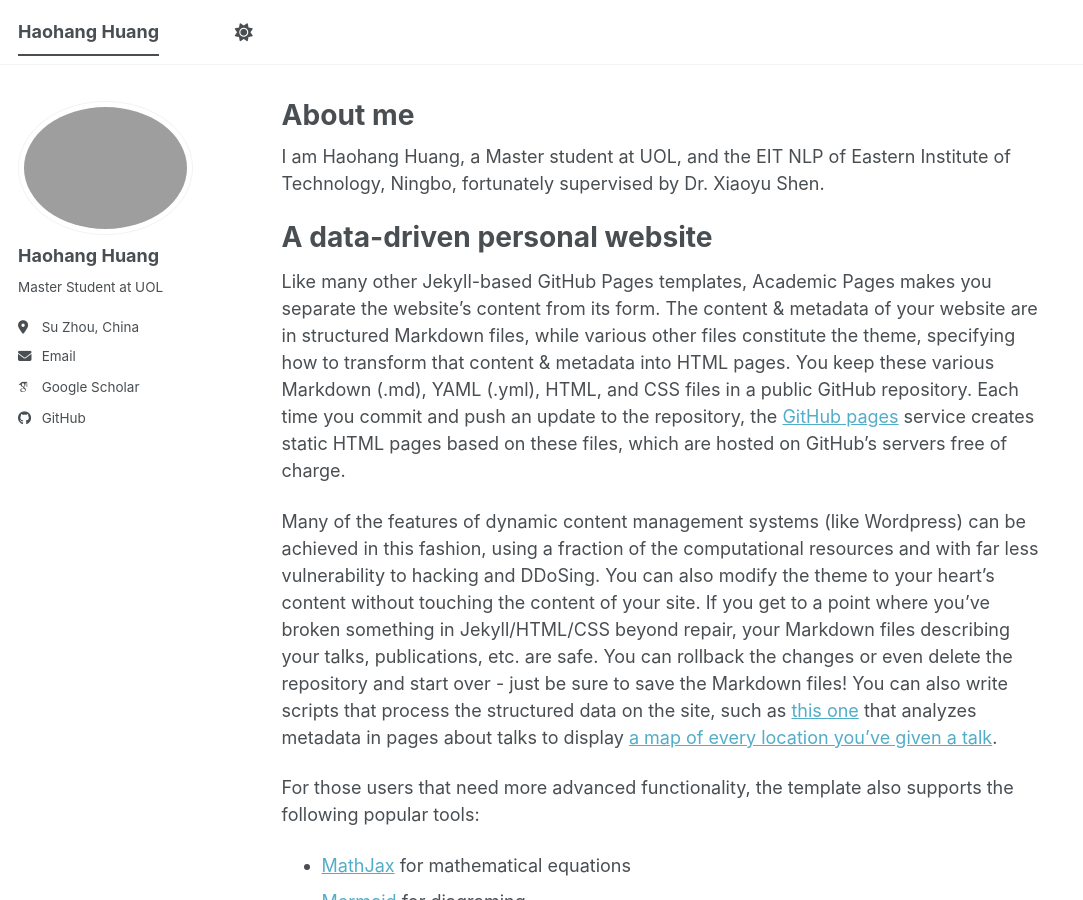
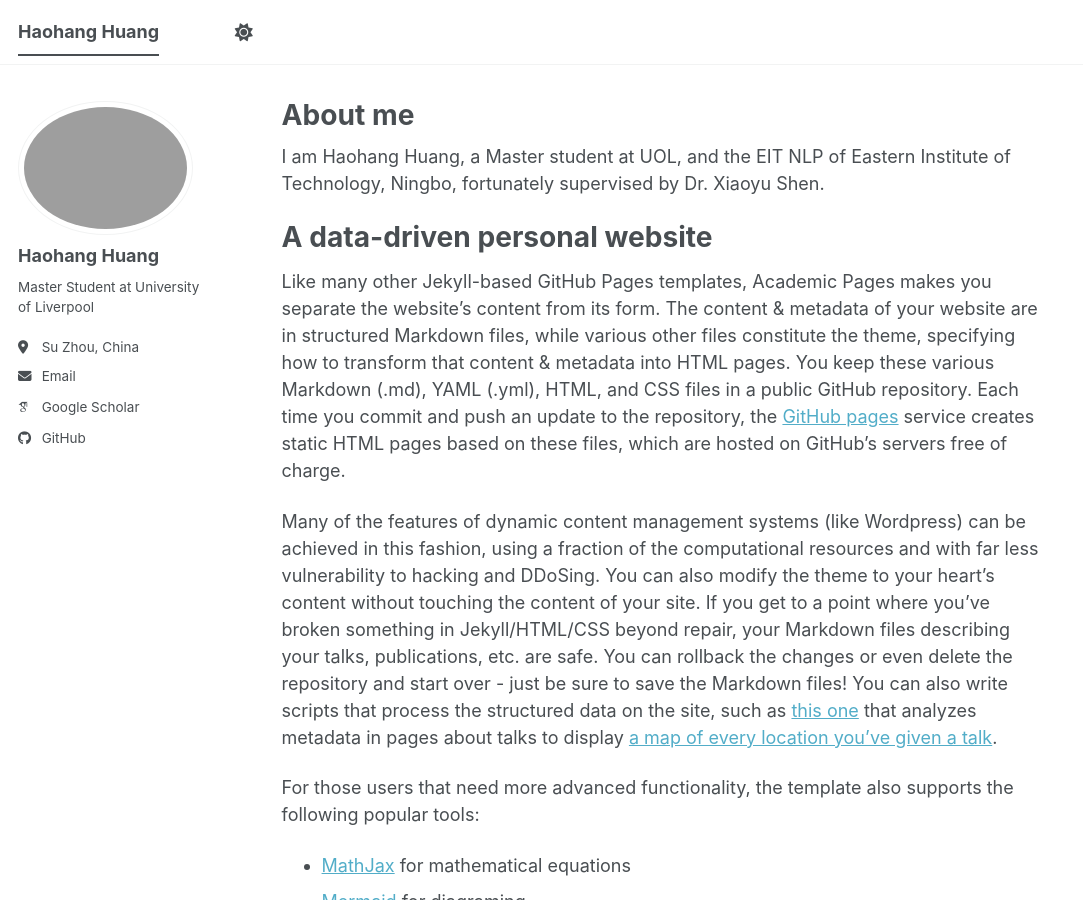
Before and after one commit to ashan623/ashan623.github.io, a Jekyll site: the page built from _pages/about.md, in a window 1280 px wide and 900 px high. Shown: the whole window, without its empty margins (0-1083 px from the left). Built offline with Jekyll 4.4.1, drawn with Linux system fonts in a browser that asks for light colours; some web fonts are replaced; a script bundle is joined from its source files by our own code; library files that are not in the unit come from our copies.

Commit message:
Update _config.yml

```diff
--- a/_config.yml
+++ b/_config.yml
@@ -12,7 +12,7 @@
 title                    : "Haohang Huang"
 title_separator          : "-"
 name                     : &name "Haohang Huang"
-description              : &description "Master Student at XJTLU"   # Update this with a general description of your site, this is the default if not overridden by a page
+description              : &description "Master Student at University of Liverpool"   # Update this with a general description of your site, this is the default if not overridden by a page
 url                      : https://ashan623.github.io # The base hostname & protocol for your site e.g. "https://[your GitHub username].github.io",
                                                            # or if you already have some other page hosted on Github then use "https://[your GitHub username].github.io/[Your Repo Name]"
 baseurl                  : "" # the subpath of your site, e.g. "/blog"
@@ -26,11 +26,11 @@
   avatar           : "profile.png"
   name             : "Haohang Huang"
   pronouns         : # example: "she/her"
-  bio              : "Master Student at UOL"
+  bio              : "Master Student at University of Liverpool"
   location         : "Su Zhou, China"
   employer         :
   uri              : # URL
-  email            : "2083006239@qq.com"
+  email            : "haohang.huang25@student.xjtlu.edu.cn"
 
   # Academic websites
   academia         : # URL
```
